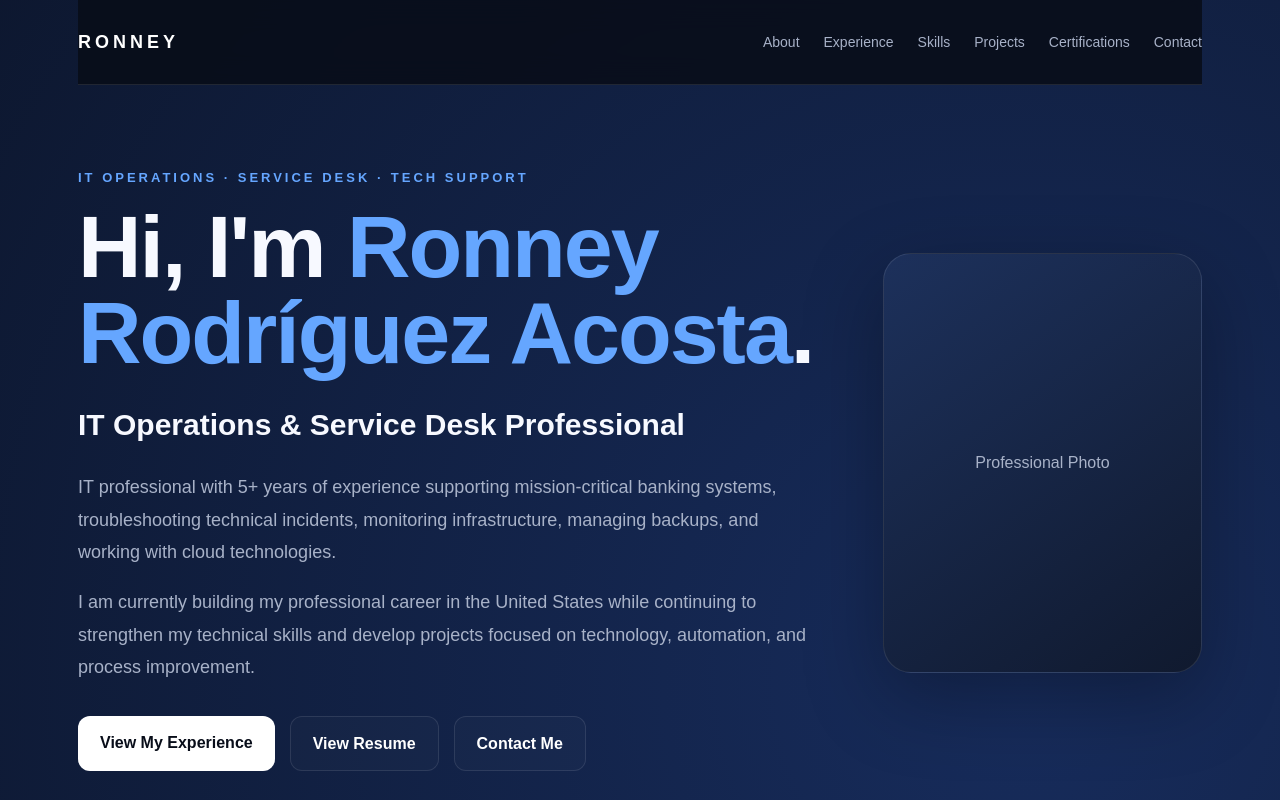
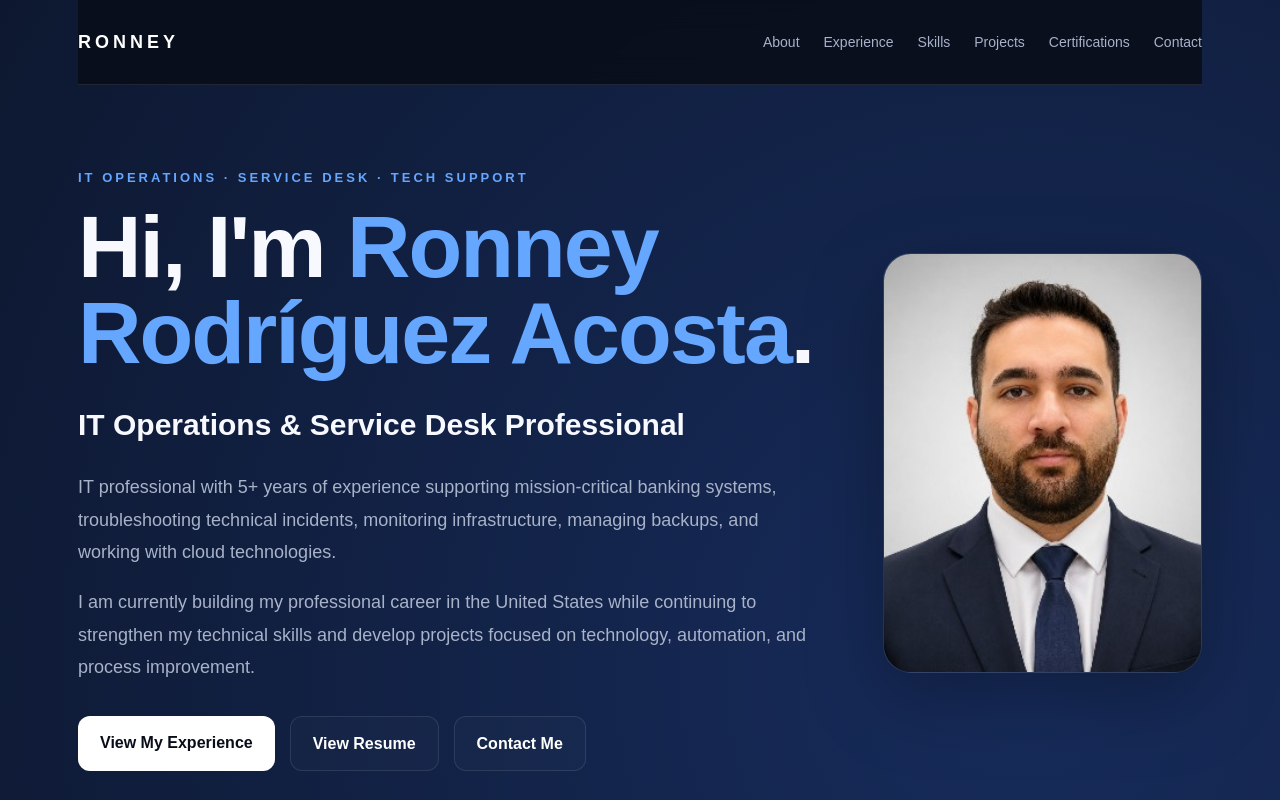
Before and after one commit to Ronney17-23/-ronney-portfolio, a Next.js app: page / in a window 1280 px wide. Shown: the top 800 px of the page. Built offline with nearby package versions, Linux system fonts and the light colour scheme.

Commit message:
Update professional photo section with image
Replaced the professional photo text with an image of Ronney Rodríguez Acosta.

```diff
--- a/app/page.js
+++ b/app/page.js
@@ -64,9 +64,12 @@ export default function Home() {
         </div>
 
         <div className="photo">
-          <p>Professional Photo</p>
+          <img
+           src="/ronney.jpg"
+           alt="Ronney Rodríguez Acosta"
+          />
         </div>
-      </section>
+        </section>
 
       {/* ABOUT */}
       <section id="about" className="section">
```
